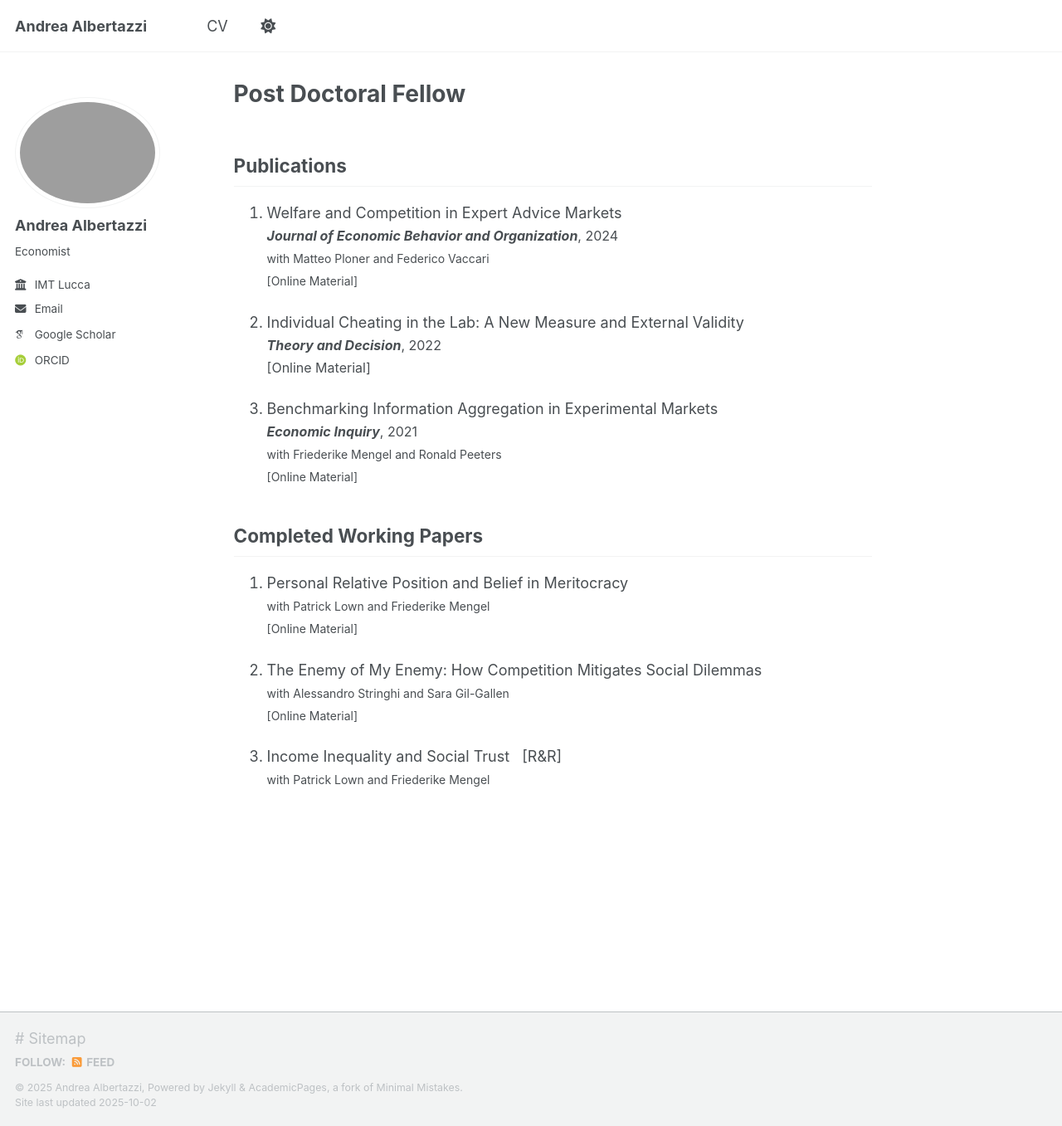
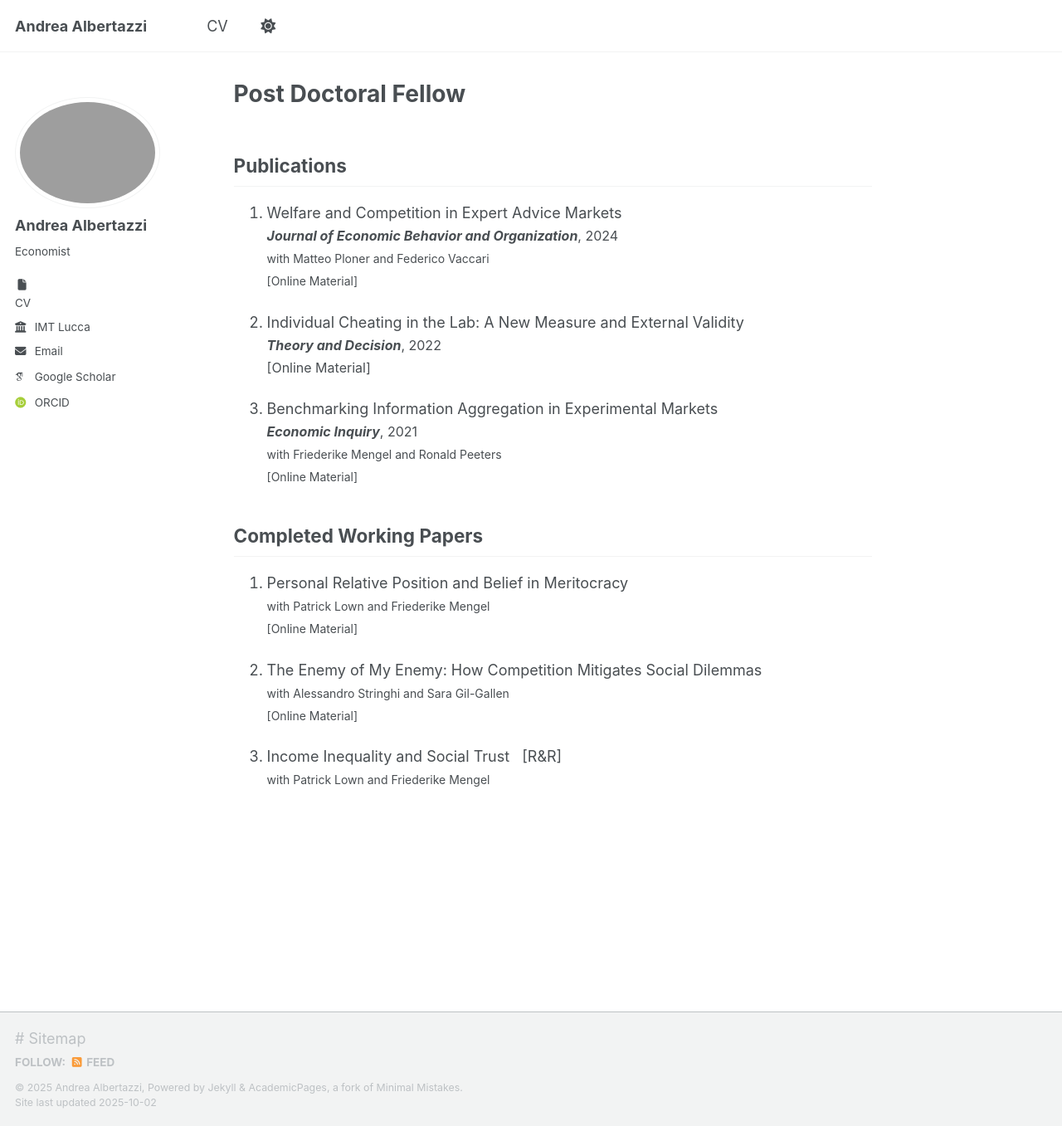
Before and after one commit to tazze87/tazze87.github.io, a Jekyll site: the page built from _pages/about.md, in a window 1280 px wide and 1357 px high. Shown: the whole window at 83% size. Built offline with Jekyll 4.4.1, drawn with Linux system fonts in a browser that asks for light colours; some web fonts are replaced; a script that is not in the unit is left out.

```diff
--- a/_config.yml
+++ b/_config.yml
@@ -28,7 +28,7 @@ author:
   pronouns         : # example: "she/her"
   bio              : "Economist"
   location         : #"Earth"
-  CV               : "https://www.dropbox.com/scl/fi/qjh8u6vyhqdx5ruwvijui/Andrea_Albertazzi_CV.pdf?rlkey=50b7w4jqmevi9093kn7fckxow&st=3cwj1656&dl=0"
+  cv               : "https://www.dropbox.com/scl/fi/qjh8u6vyhqdx5ruwvijui/Andrea_Albertazzi_CV.pdf?rlkey=50b7w4jqmevi9093kn7fckxow&st=3cwj1656&dl=0"
   employer         : "IMT Lucca"
   uri              : # URL
   email            : "andrea.albertazzi@imtlucca.it"
```
